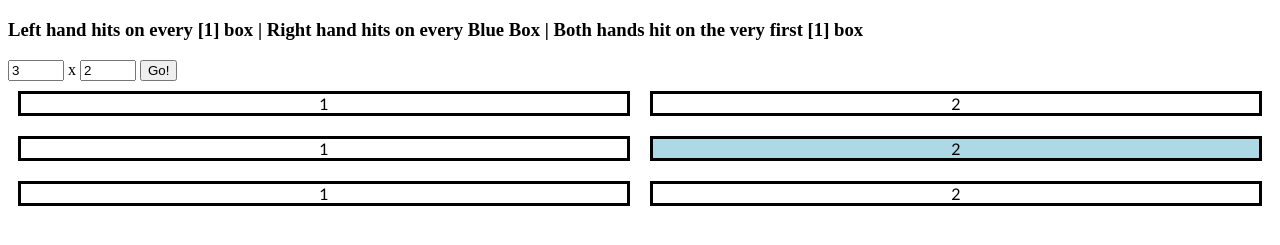
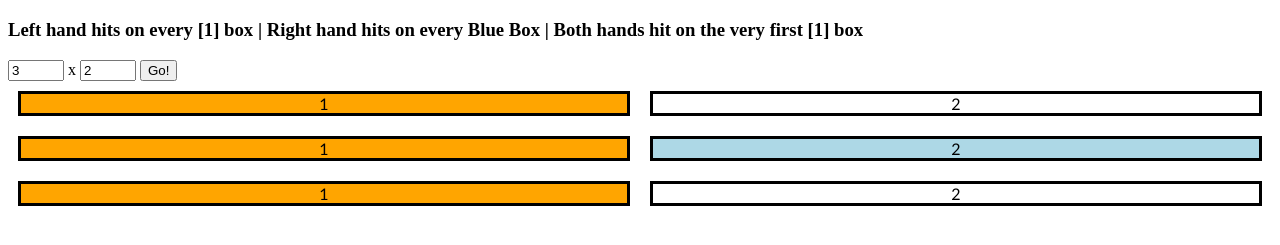
Before and after one commit to noah-CAL/polyrhythm-visualizer, a plain HTML site: page index.html in a window 1280 px wide. Both pictures are taken after a click on the button "Go!". Shown: the part 61-306 px from the top of the page. Drawn offline with Linux system fonts and the light colour scheme.

Commit message:
Update main.css

```diff
--- a/main.css
+++ b/main.css
@@ -19,6 +19,10 @@
     animation-timing-function: ease-in;
 }
 
+.box:first-of-type {
+    background: orange;
+}
+
 @keyframes fadein {
    from {
        opacity: 0;
```
